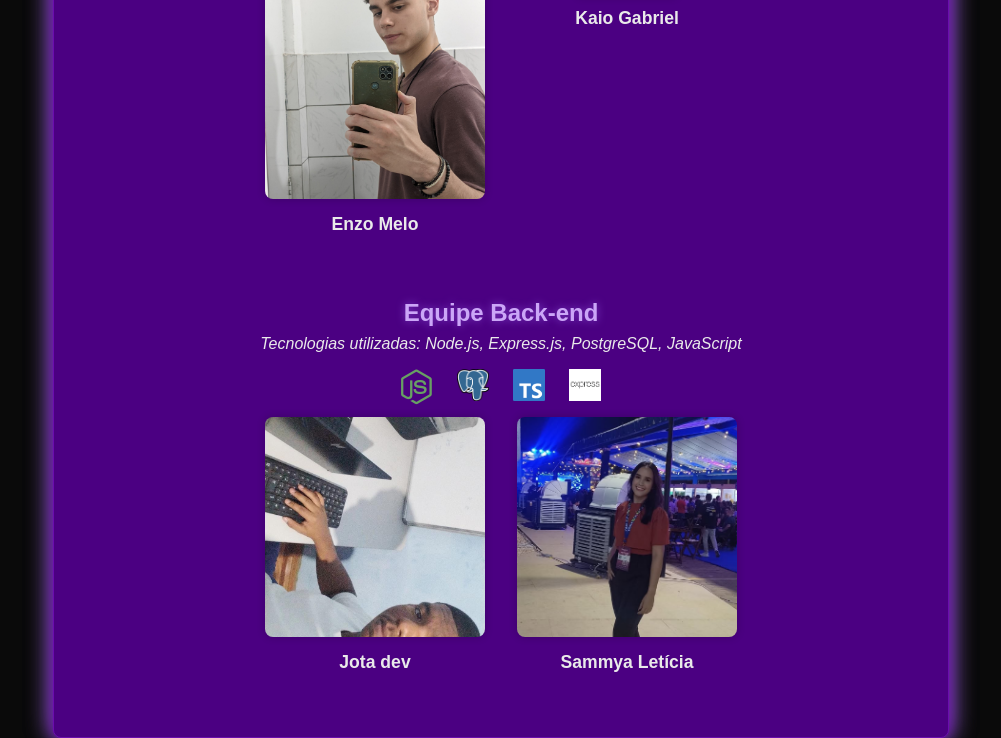
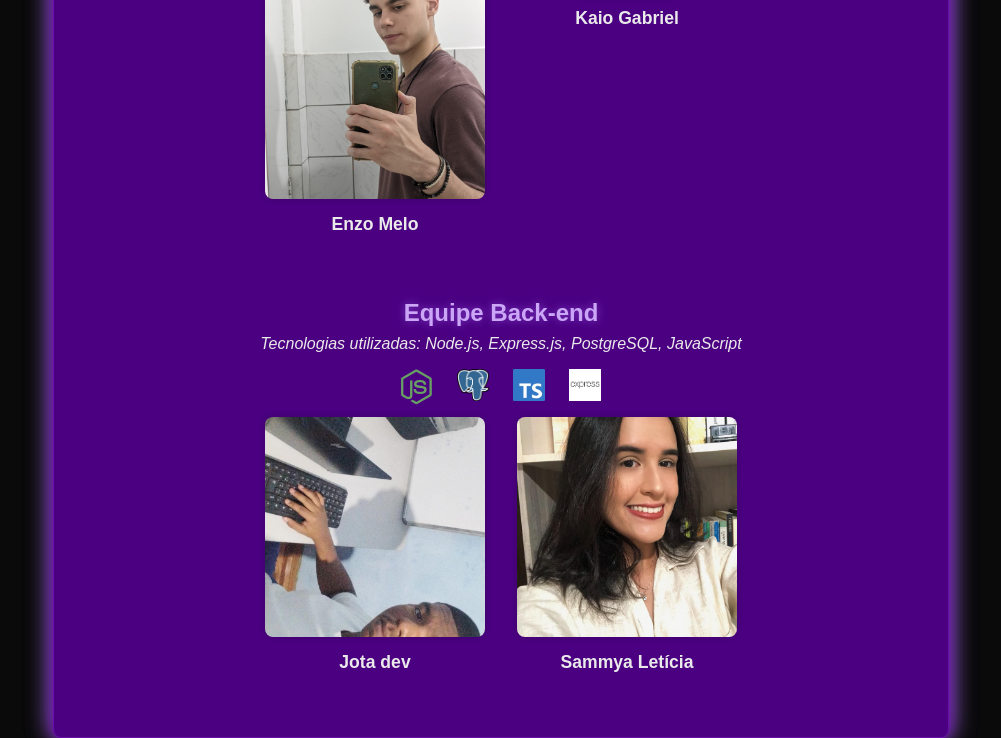
Before and after one commit to samleticias/socialifpi, a plain HTML site: page front-end/src/page/about.html in a window 1280 px wide. Shown: the part 427-1165 px from the top of the page, without its empty margins (139-1140 px from the left). Drawn offline with Linux system fonts and the light colour scheme.

Commit message:
update: atualiza foto da sammya

```diff
--- a/front-end/src/page/about.html
+++ b/front-end/src/page/about.html
@@ -58,7 +58,7 @@
           <p>Jota dev</p>
         </div>
         <div class="card" onclick="mostrarDetalhes('back2')">
-          <img src="../images/devs/sammya.png" alt="Sammya Letícia">
+          <img src="../images/devs/sammya.jpg" alt="Sammya Letícia">
           <p>Sammya Letícia</p>
         </div>
       </div>
--- a/front-end/src/script/utils/about.js
+++ b/front-end/src/script/utils/about.js
@@ -16,7 +16,7 @@ const devs = {
     },
     back2: {
       nome: "Sammya Letícia",
-      imagem: "../images/devs/sammya.png",
+      imagem: "../images/devs/sammya.jpg",
       descricao: "Sou desenvolvedora back-end focada em Java, atualmente explorando Django e React para ampliar minhas habilidades full-stack. Valorizo o trabalho em equipe e acredito que unir conhecimento com autenticidade é o caminho para entregar soluções cada vez melhores."
     }
   };
```
Also changed, not shown: front-end/src/images/devs/sammya.jpg (added), front-end/src/images/devs/sammya.png (deleted).
